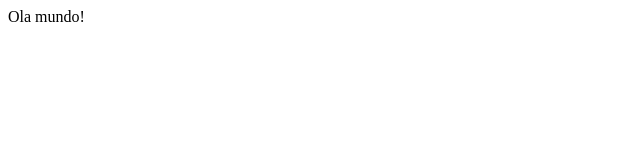
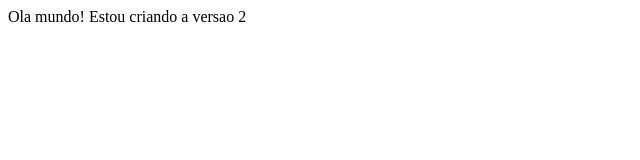
Before and after one commit to lucaserc/lucas, a plain HTML site: page index.html in a window 1280 px wide. Shown: the whole page, without its empty margins (0-640 px from the left). Drawn offline with Linux system fonts and the light colour scheme.

Commit message:
criado arquivo index

```diff
--- a/index.html
+++ b/index.html
@@ -6,5 +6,6 @@
 </head>
 <body>
 Ola mundo!
+Estou criando a versao 2
 </body>
 </html>
```
